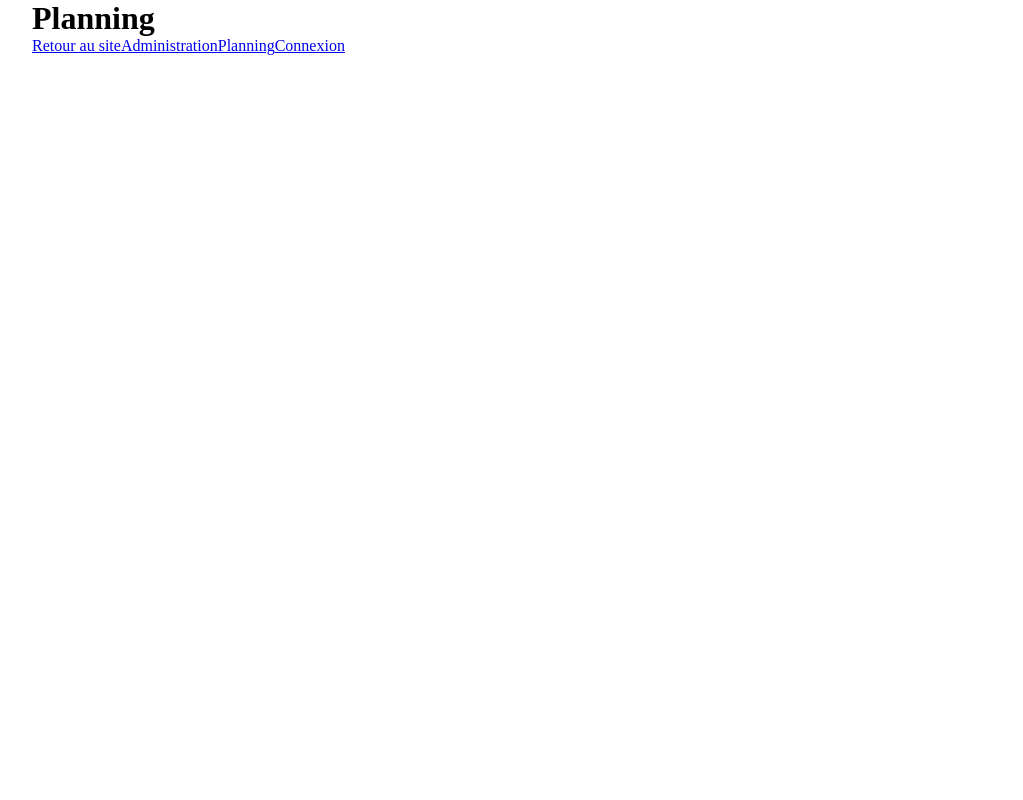
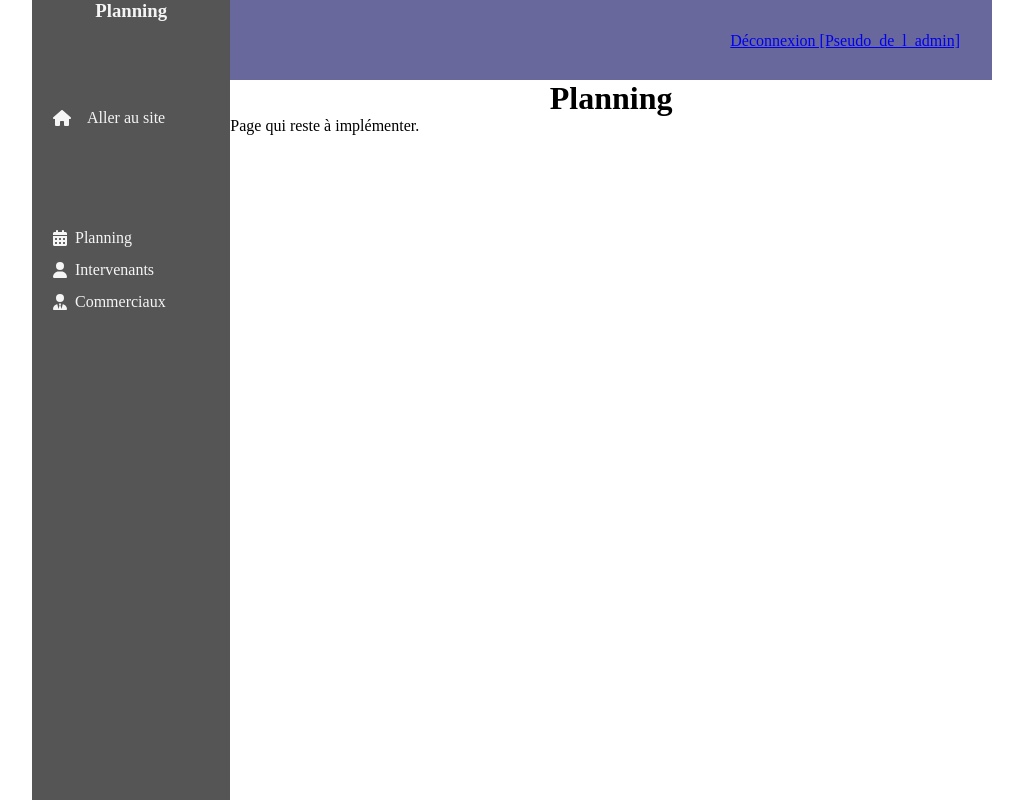
Before and after one commit to alexreflexive/hmfibre_frontend, a React (Create React App) app: page /planning in a window 1280 px wide. Shown: the whole page, without its empty margins (128-1151 px from the left). Built offline with nearby package versions, Linux system fonts and the light colour scheme; a web font is replaced by a local one.

Commit message:
ADD : planning.

```diff
--- /dev/null
+++ b/src/planning/Commerciaux.jsx
@@ -0,0 +1,13 @@
+import React from "react";
+
+function Commerciaux() {
+  return (
+    <div>
+      {" "}
+      <h1 style={{ textAlign: "center" }}>Liste des commerciaux</h1>
+      <p>Page qui reste à implémenter.</p>
+    </div>
+  );
+}
+
+export default Commerciaux;
--- /dev/null
+++ b/src/planning/Intervenants.jsx
@@ -0,0 +1,90 @@
+import React, { useState } from "react";
+import { getIntervenants, getNextId } from "../fakedb";
+import tabStyle from "./TableStyles.module.css";
+import Button from "../compnents/Button";
+import { FontAwesomeIcon } from "@fortawesome/react-fontawesome";
+import { faPen, faTrash, faPlus } from "@fortawesome/free-solid-svg-icons";
+
+function Intervenants() {
+  const [showForm, setshowForm] = useState(false);
+  const [intervenants, setIntervenants] = useState(getIntervenants());
+  const [nextId, setnextId] = useState(getNextId());
+  const [id, setId] = useState(0);
+  const [nom, setNom] = useState("");
+  const [prenom, setPrenom] = useState("");
+  const [email, setEmail] = useState("");
+  const [telephone, setTelephone] = useState("");
+
+  return (
+    <div style={{ width: "100%" }}>
+      {" "}
+      <h1 style={{ textAlign: "center" }}>Liste des intervenants</h1>
+      <table style={{ width: "100%" }} className={tabStyle.tabItems}>
+        <thead>
+          <tr>
+            <th>_id</th>
+            <th>Nom</th>
+            <th>Prénom</th>
+            <th>Mail</th>
+            <th>Tél.</th>
+            <th>&nbsp;</th>
+          </tr>
+        </thead>
+        <tbody>
+          {intervenants.map((intervenant) => {
+            return (
+              <tr key={intervenant._id}>
+                <td>{intervenant._id}</td>
+                <td>{intervenant.nom}</td>
+                <td>{intervenant.prenom}</td>
+                <td>{intervenant.email}</td>
+                <td>{intervenant.telephone}</td>
+                <td className={tabStyle.actions}>
+                  <FontAwesomeIcon
+                    icon={faTrash}
+                    className={tabStyle.actionIcon}
+                    title="Supprimer"
+                    onClick={() => {
+                      console.log("deleteaction");
+                      //   deleteAction(intervenant._id);
+                    }}
+                  />
+                  <FontAwesomeIcon
+                    icon={faPen}
+                    className={tabStyle.actionIcon}
+                    title="Modifier"
+                    onClick={() => {
+                      console.log("editaction");
+                      // editAction(intervenant._id);
+                    }}
+                  />
+                </td>
+              </tr>
+            );
+          })}
+          <tr>
+            <td style={{ textAlign: "center" }}>
+              <FontAwesomeIcon
+                icon={faPlus}
+                className={tabStyle.actionIcon}
+                title="Ajouter"
+                onClick={() => {
+                  console.log("addaction");
+
+                  // addAction();
+                }}
+              />
+            </td>
+            <td>&nbsp;</td>
+            <td>&nbsp;</td>
+            <td>&nbsp;</td>
+            <td>&nbsp;</td>
+            <td>&nbsp;</td>
+          </tr>
+        </tbody>
+      </table>
+    </div>
+  );
+}
+
+export default Intervenants;
--- a/src/planning/Planning.jsx
+++ b/src/planning/Planning.jsx
@@ -1,17 +1,41 @@
 import React, { useState } from "react";
 import { Link } from "react-router-dom";
-import SideNav from "./Components/SideNav";
+import SideNav from "./SideNav";
+import PlanningTable from "./PlanningTable";
+import Intervenants from "./Intervenants";
+import Commerciaux from "./Commerciaux";
 
 function Planning() {
+  const [pagePlanning, setPagePlanning] = useState("planningTable");
+  let displayPage;
+
+  if (pagePlanning === "planningTable") {
+    displayPage = <PlanningTable />;
+  } else if (pagePlanning === "intervenants") {
+    displayPage = <Intervenants />;
+  } else if (pagePlanning === "commerciaux") {
+    displayPage = <Commerciaux />;
+  } else {
+    console.error("Option inconnue");
+  }
+
   return (
-    <div>
-      <h1>Planning</h1>
-      <div>
-        <a href="/">Retour au site</a>
-        <a href="/admin">Administration</a>
-        <a href="/planning">Planning</a>
-        <a href="/login">Connexion</a>
-      </div>
+    <div style={{ display: "flex" }}>
+      <SideNav pagePlanning={pagePlanning} setPagePlanning={setPagePlanning} />
+      <main style={{ width: "100%" }}>
+        <header
+          style={{
+            width: "100%",
+            height: "80px",
+            background: "#68689d",
+            display: "flex",
+            justifyContent: "right",
+          }}
+        >
+          <Link to="/">Déconnexion [Pseudo_de_l_admin]</Link>
+        </header>
+        {displayPage}
+      </main>
     </div>
   );
 }
--- /dev/null
+++ b/src/planning/PlanningTable.jsx
@@ -0,0 +1,13 @@
+import React from "react";
+
+function PlanningTable() {
+  return (
+    <div>
+      {" "}
+      <h1 style={{ textAlign: "center" }}>Planning</h1>
+      <p>Page qui reste à implémenter.</p>
+    </div>
+  );
+}
+
+export default PlanningTable;
--- a/src/planning/SideNav.jsx
+++ b/src/planning/SideNav.jsx
@@ -9,7 +9,7 @@ import {
   faUserTie,
 } from "@fortawesome/free-solid-svg-icons";
 
-function SideNav({ pageAdmin, setPageAdmin }) {
+function SideNav({ pagePlanning, setPagePlanning }) {
   const navigate = useNavigate();
   return (
     <div
@@ -33,20 +33,23 @@ function SideNav({ pageAdmin, setPageAdmin }) {
         </div>
       </div>
       <div className={sNav.navSector}>
-        <div className={sNav.navItem} onClick={() => setPageAdmin("Planning")}>
+        <div
+          className={sNav.navItem}
+          onClick={() => setPagePlanning("planningTable")}
+        >
           <FontAwesomeIcon icon={faCalendarDays} />
           <span style={{ marginLeft: "0.5rem" }}>Planning</span>
         </div>
         <div
           className={sNav.navItem}
-          onClick={() => setPageAdmin("Liste des intervenants")}
+          onClick={() => setPagePlanning("intervenants")}
         >
           <FontAwesomeIcon icon={faUser} />
           <span style={{ marginLeft: "0.5rem" }}>Intervenants</span>
         </div>
         <div
           className={sNav.navItem}
-          onClick={() => setPageAdmin("Liste des commerciaux")}
+          onClick={() => setPagePlanning("commerciaux")}
         >
           <FontAwesomeIcon icon={faUserTie} />
           <span style={{ marginLeft: "0.5rem" }}>Commerciaux</span>
--- /dev/null
+++ b/src/planning/TableStyles.module.css
@@ -0,0 +1,32 @@
+.tabItems {
+}
+
+.tabItems tr {
+  height: 2rem;
+}
+
+.tabItems td {
+  padding: 5px;
+}
+
+.tabItems tr:nth-child(even) {
+  background: #ddd;
+}
+.tabItems tr:nth-child(odd) {
+  background: #bbb;
+}
+
+.tabItems tr:hover {
+  background: #eee;
+}
+
+.actions {
+  display: flex;
+  justify-content: space-evenly;
+  cursor: pointer;
+}
+
+.actionIcon:hover {
+  color: #888;
+  cursor: pointer;
+}
```
